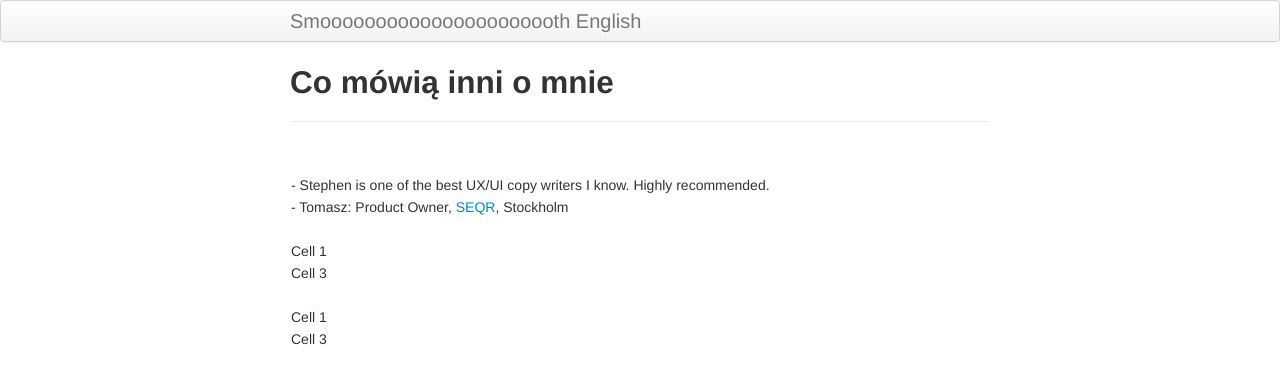
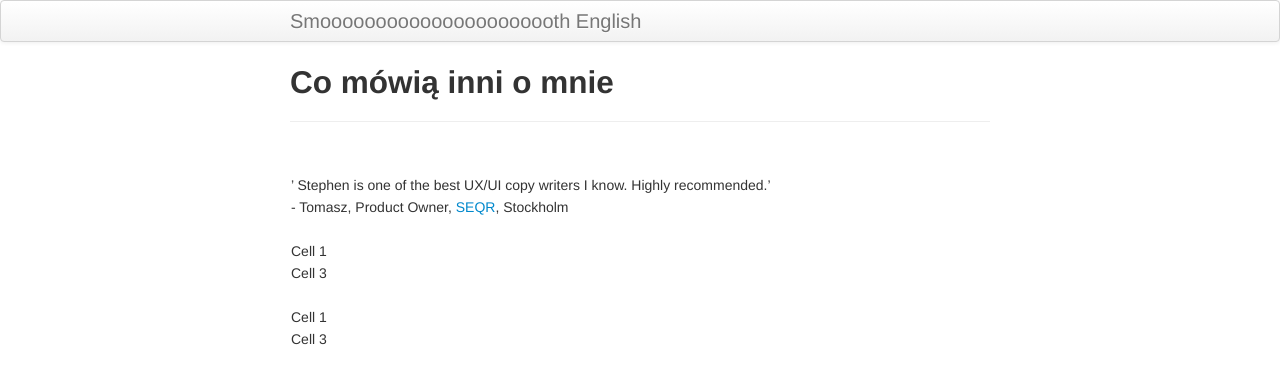
Before and after one commit to StephenEastham/StephenEastham.github.io, a Jekyll site: the page built from pages/resources.md, in a window 1280 px wide. Shown: the top 369 px of the page. Built offline with Jekyll 4.4.1, drawn with Linux system fonts in a browser that asks for light colours; part of the change alters nothing that is shown.

```diff
--- a/pages/resources.md
+++ b/pages/resources.md
@@ -7,8 +7,8 @@ description:
 
 |
 ---------|
-- Stephen is one of the best UX/UI copy writers I know. Highly recommended.|
-- Tomasz: Product Owner, [SEQR](https://pages.github.com), Stockholm|
+' Stephen is one of the best UX/UI copy writers I know. Highly recommended.'|
+- Tomasz, Product Owner, [SEQR](https://pages.github.com), Stockholm|
 |
 ---------|
 Cell 1   |
```
